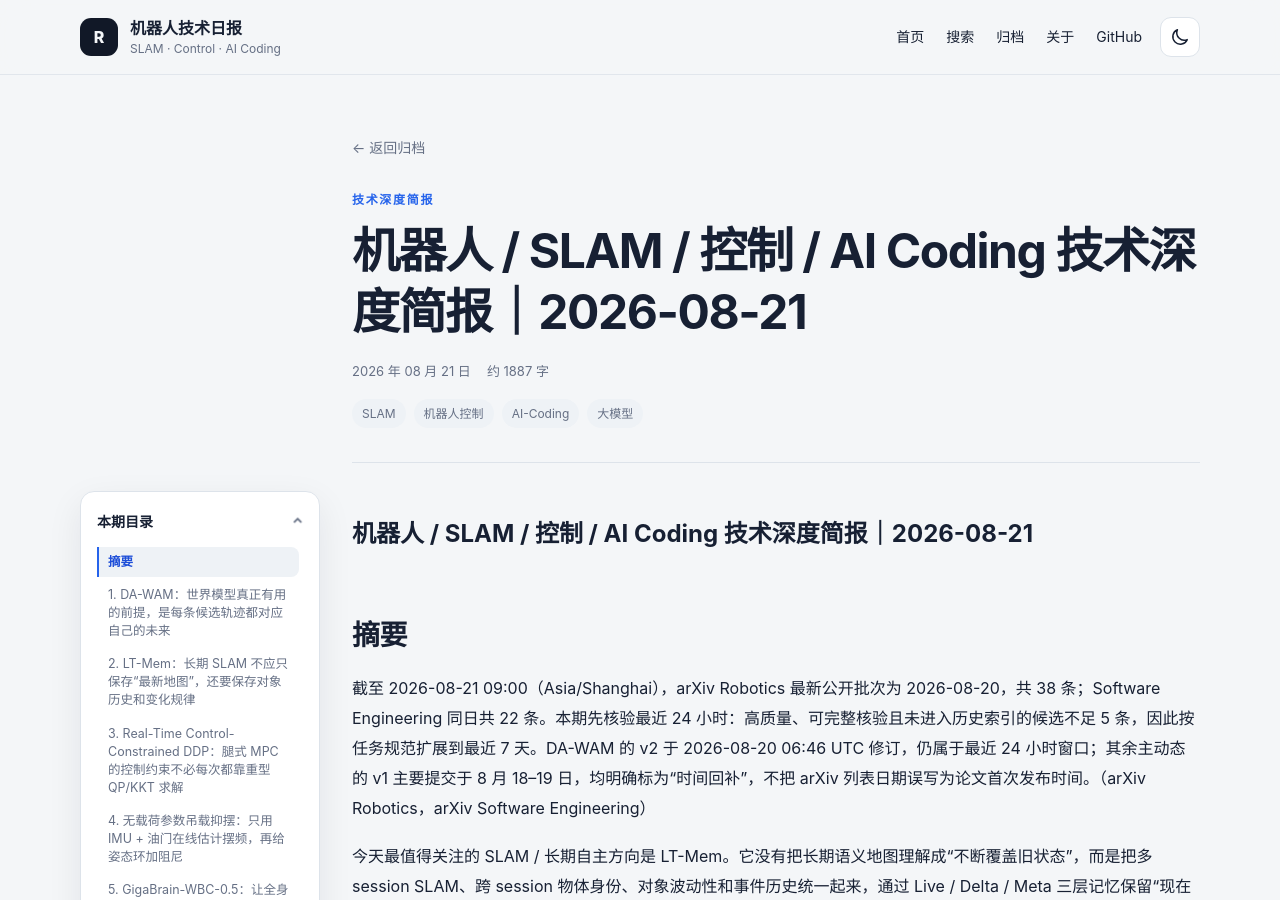
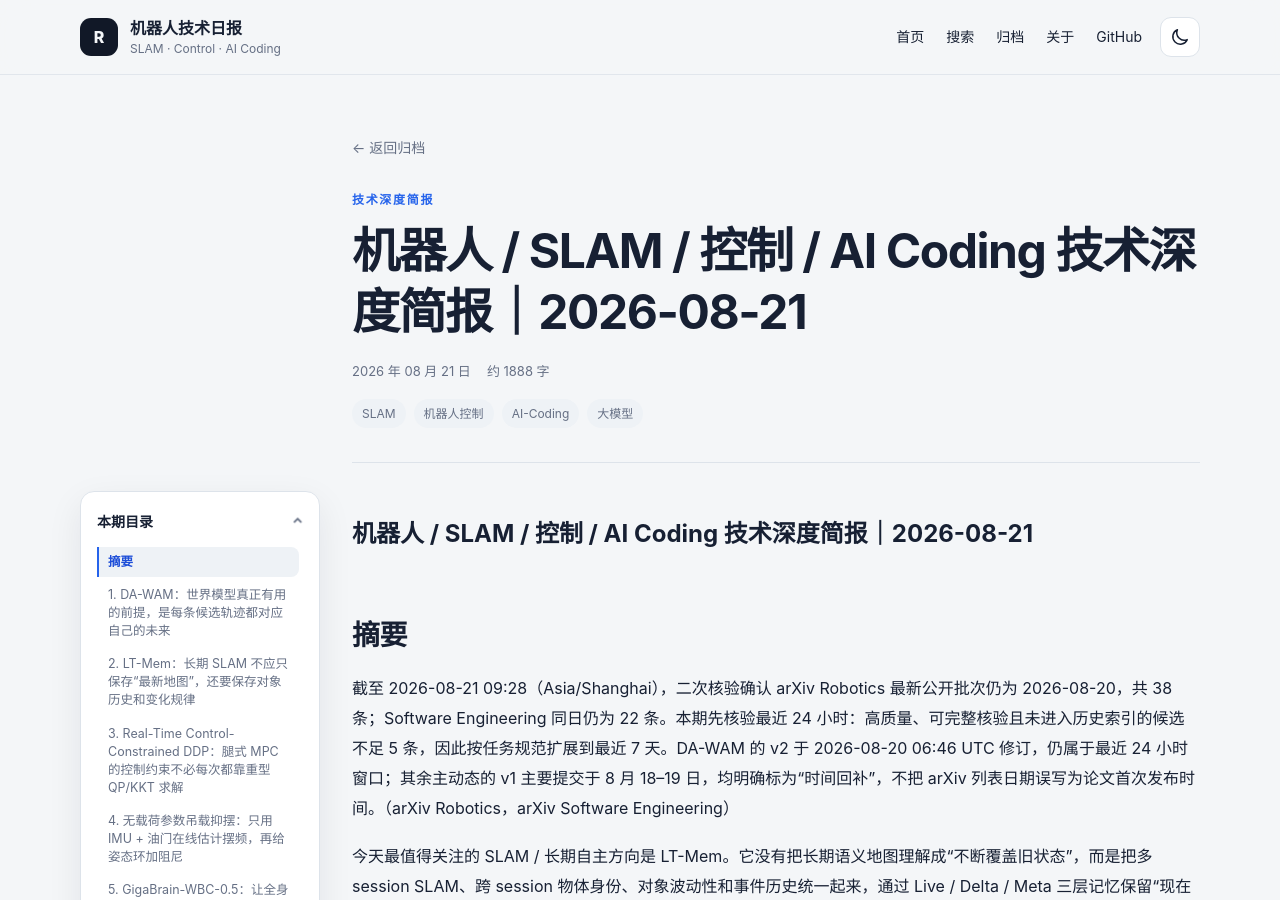
Before and after one commit to helywin/daily, a Jekyll site: the page built from _posts/2026-08-21-robotics-brief.md, in a window 1280 px wide and 900 px high. Built offline with Jekyll 4.4.1, drawn with Linux system fonts in a browser that asks for light colours.

Commit message:
docs: update robotics brief for 2026-08-21

```diff
--- a/_posts/2026-08-21-robotics-brief.md
+++ b/_posts/2026-08-21-robotics-brief.md
@@ -11,7 +11,7 @@ tags: [SLAM, 机器人控制, AI-Coding, 大模型]
 
 ## 摘要
 
-截至 2026-08-21 09:00（Asia/Shanghai），arXiv Robotics 最新公开批次为 2026-08-20，共 38 条；Software Engineering 同日共 22 条。本期先核验最近 24 小时：高质量、可完整核验且未进入历史索引的候选不足 5 条，因此按任务规范扩展到最近 7 天。DA-WAM 的 v2 于 2026-08-20 06:46 UTC 修订，仍属于最近 24 小时窗口；其余主动态的 v1 主要提交于 8 月 18–19 日，均明确标为“时间回补”，不把 arXiv 列表日期误写为论文首次发布时间。（[arXiv Robotics](https://arxiv.org/list/cs.RO/recent?show=2000)，[arXiv Software Engineering](https://arxiv.org/list/cs.SE/recent?show=2000)）
+截至 2026-08-21 09:28（Asia/Shanghai），二次核验确认 arXiv Robotics 最新公开批次仍为 2026-08-20，共 38 条；Software Engineering 同日仍为 22 条。本期先核验最近 24 小时：高质量、可完整核验且未进入历史索引的候选不足 5 条，因此按任务规范扩展到最近 7 天。DA-WAM 的 v2 于 2026-08-20 06:46 UTC 修订，仍属于最近 24 小时窗口；其余主动态的 v1 主要提交于 8 月 18–19 日，均明确标为“时间回补”，不把 arXiv 列表日期误写为论文首次发布时间。（[arXiv Robotics](https://arxiv.org/list/cs.RO/recent?show=2000)，[arXiv Software Engineering](https://arxiv.org/list/cs.SE/recent?show=2000)）
 
 今天最值得关注的 SLAM / 长期自主方向是 LT-Mem。它没有把长期语义地图理解成“不断覆盖旧状态”，而是把多 session SLAM、跨 session 物体身份、对象波动性和事件历史统一起来，通过 Live / Delta / Meta 三层记忆保留“现在是什么、发生过什么、这个对象平时有多容易变化”。对于长期巡检机器人，这比只维护最新 3D 地图更接近真正需要的世界状态。
 
```
